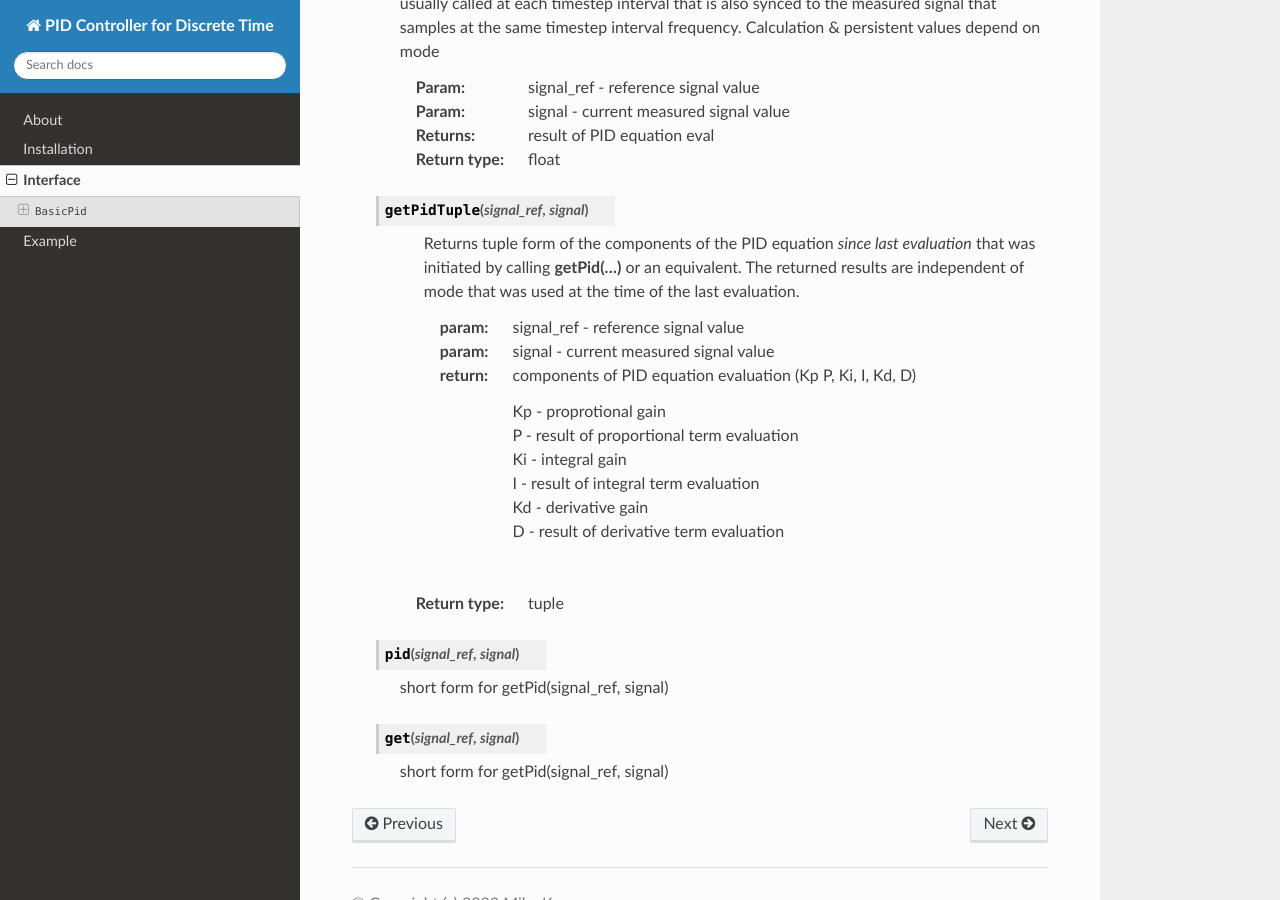
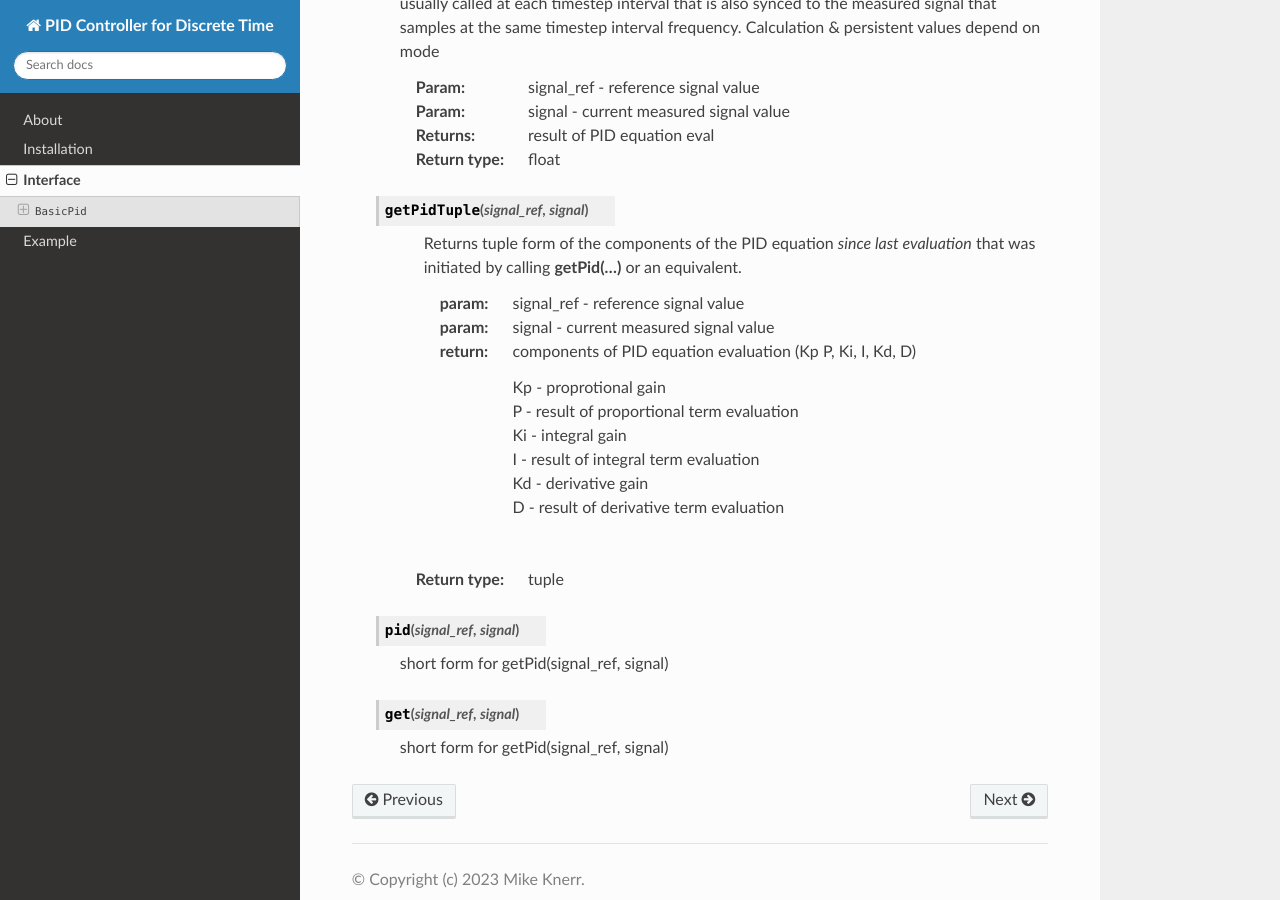
Before and after one commit to mkner/robo-pid, a Sphinx documentation site: the page built from docs/interface.rst, in a window 1280 px wide and 900 px high, scrolled down 2607 px. Built offline with Sphinx 7.4.7 and the Read the Docs theme 2.0.0, drawn with Linux system fonts in a browser that asks for light colours.

Commit message:
Update interface.rst

```diff
--- a/docs/interface.rst
+++ b/docs/interface.rst
@@ -152,8 +152,7 @@ Interface
 
     Returns tuple form of the components of the PID equation
     *since last evaluation* that was initiated by calling **getPid(...)** or
-    an equivalent. The returned results are independent of mode that was used
-    at the time of the last evaluation.
+    an equivalent.
 
     :param: signal_ref - reference signal value
     :param: signal  - current measured signal value
```
